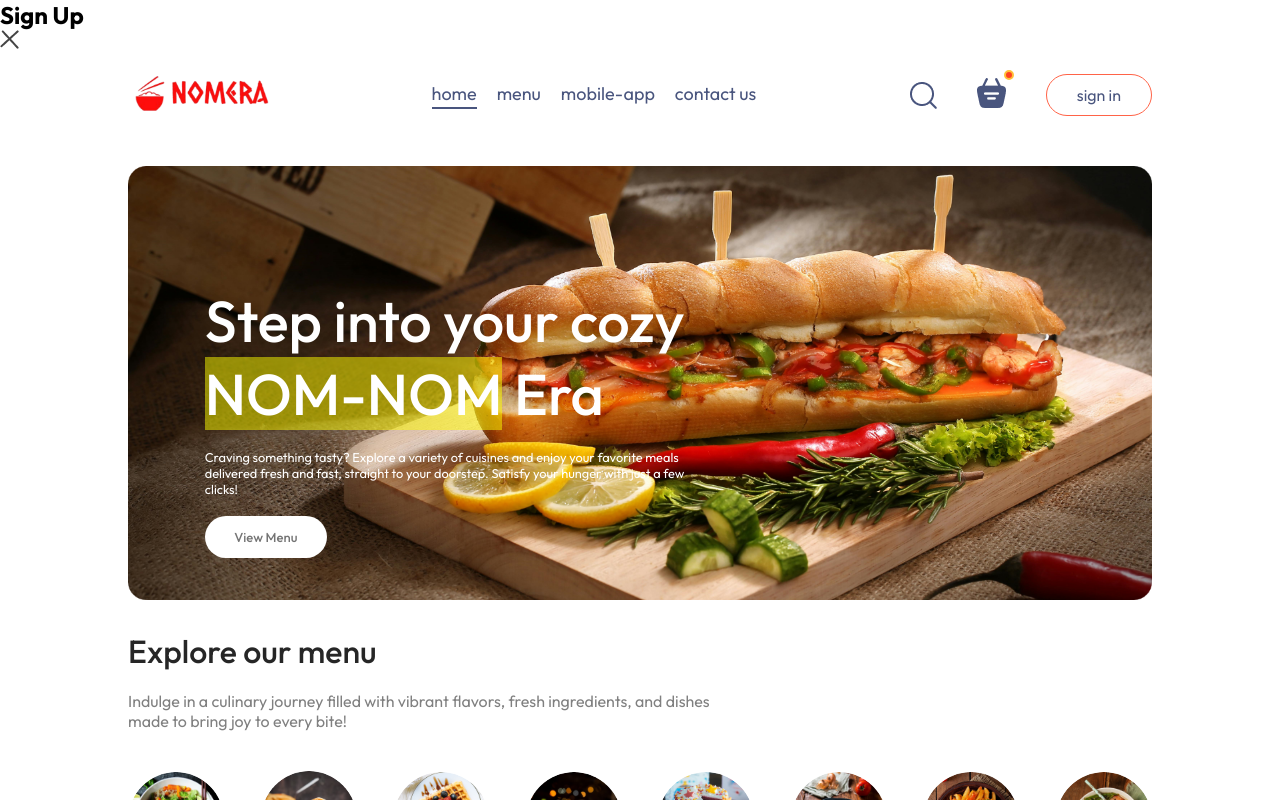
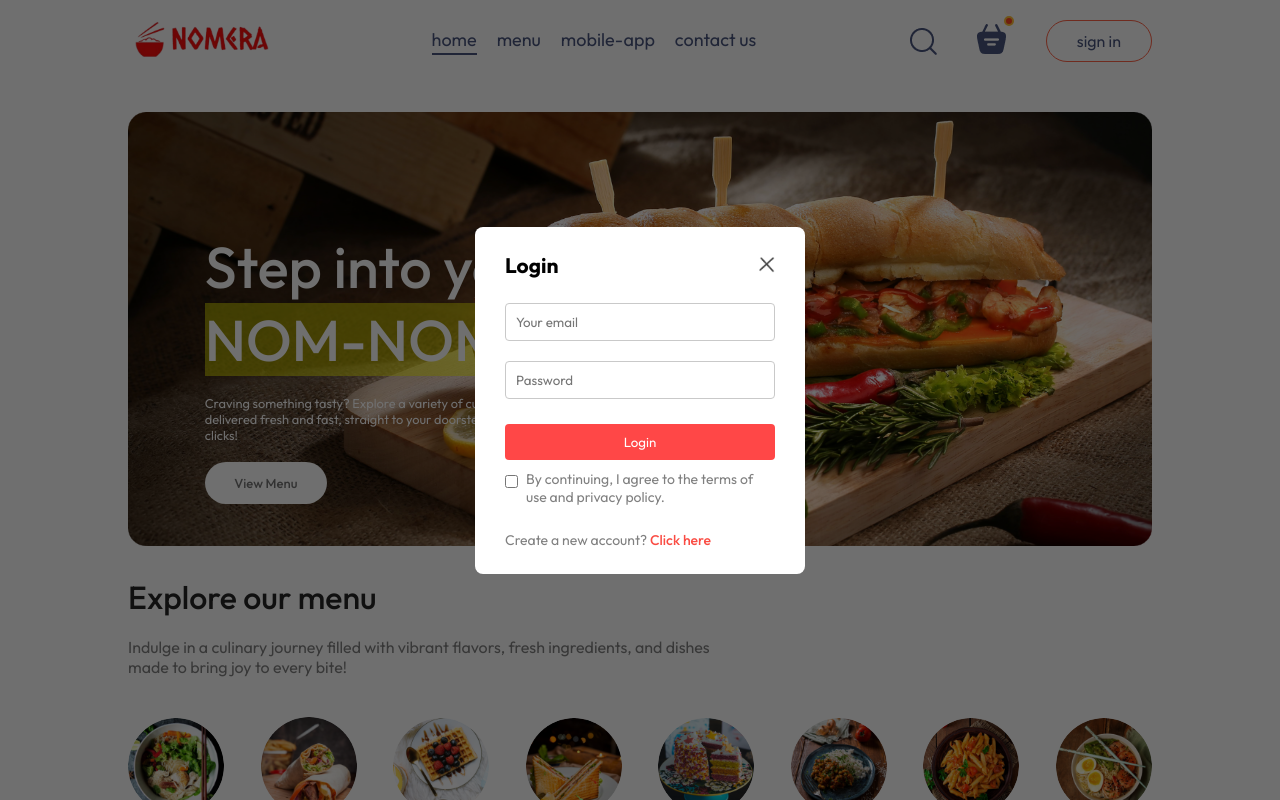
Before and after one commit to abhiraminair2004/NOMERA-Food-Delivery, a React (Vite) app in the folder frontend/: page / in a window 1280 px wide. Both pictures are taken after a click on the button "sign in". Shown: the top 800 px of the page. Built offline with nearby package versions, Linux system fonts and the light colour scheme; a web font is replaced by a local one.

Commit message:
login popup created

```diff
--- a/frontend/src/components/LoginPopup/LoginPopup.css
+++ b/frontend/src/components/LoginPopup/LoginPopup.css
@@ -0,0 +1,64 @@
+.login-popup{
+    position: absolute;
+    z-index: 1;
+    width: 100%;
+    height: 100%;
+    background-color: #00000090;
+    display: grid;
+}
+.login-popup-container{
+    place-self: center;
+    width: max(23vw,330px);
+    color: #808080;
+    background-color: white;
+    display: flex;
+    flex-direction: column;
+    gap: 25px;
+    padding: 25px 30px;
+    border-radius: 8px;
+    font-size: 14px;
+    animation: fadeIn 0.5s;
+}
+.login-popup-title{
+    display: flex;
+    justify-content: space-between;
+    align-items: center;
+    color: black;
+}
+.login-popup-title img{
+    width: 16px;
+    cursor: pointer;
+}
+.login-popup-inputs{
+    display: flex;
+    flex-direction: column;
+    gap: 20px;
+}
+.login-popup-inputs input{
+    outline: none;
+    border: 1px solid #c9c9c9;
+    padding: 10px;
+    border-radius: 4px;
+}
+.login-popup-container button{
+    border: none;
+    padding: 10px;
+    border-radius: 4px;
+    color: white;
+    background-color: rgb(255, 71, 71);
+    cursor: pointer;
+}
+.login-popup-condition{
+    display: flex;
+    align-items: start;
+    gap: 8px;
+    margin-top: -15px;
+}
+.login-popup-condition input{
+    margin-top: 5px;
+}
+.login-popup p span{
+    color: rgb(250, 76, 67);
+    font-weight: 500;
+    cursor: pointer;
+}
--- a/frontend/src/components/LoginPopup/LoginPopup.jsx
+++ b/frontend/src/components/LoginPopup/LoginPopup.jsx
@@ -3,7 +3,7 @@
 import { useState } from 'react'
 import {assets} from '../../assets/assets'
 const LoginPopup = ({setShowLogin}) => {
-    const [currState,setCurrState]=useState("Sign Up")
+    const [currState,setCurrState]=useState("Login")
   return (
     <div className='login-popup'>
         <form action="" className="login-popup-container">
@@ -11,6 +11,20 @@
                 <h2>{currState}</h2>
                 <img onClick={()=>setShowLogin(false)} src={assets.cross_icon} alt="" />
             </div>
+            <div className="login-popup-inputs">
+              {currState==="Login"?<></>:<input type="text" placeholder='Your name' required />}
+              <input type="email" placeholder='Your email' required />
+              <input type="password" placeholder='Password' required />
+            </div>
+            <button>{currState==="Sign Up"?"Create account":"Login"}</button>
+            <div className="login-popup-condition">
+              <input type="checkbox" required/>
+              <p>By continuing, I agree to the terms of use and privacy policy.</p>
+            </div>
+            {currState==="Login"?
+            <p>Create a new account? <span onClick={()=>setCurrState("Sign Up")}>Click here</span></p>:
+            <p>Already have an account? <span onClick={()=>setCurrState("Login")}>Login here</span></p>
+            }
         </form>
     </div>
   )
```
